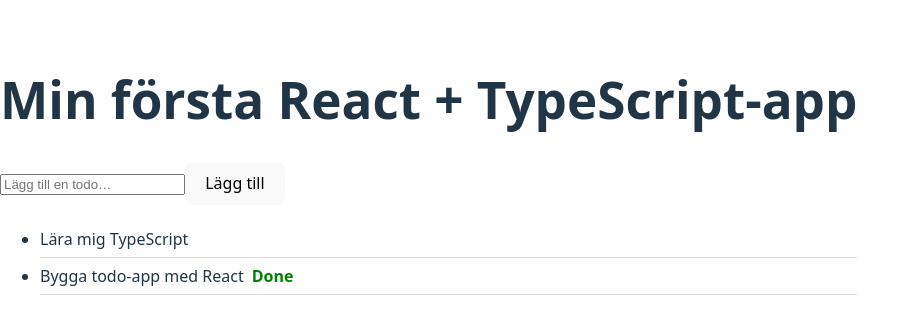
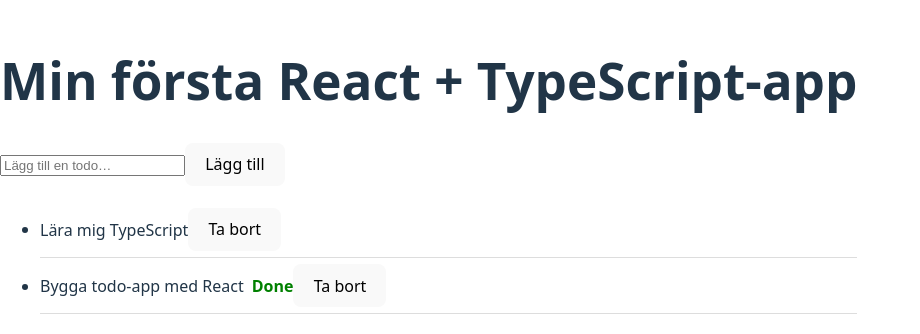
Before and after one commit to TaraKadir/todo-app, a React (Vite) app: page / in a window 1280 px wide. Shown: the part 226-560 px from the top of the page, without its empty margins (0-920 px from the left). Built offline with nearby package versions, Linux system fonts and the light colour scheme.

Commit message:
Lägger till radera-funktion utan några ikoner

```diff
--- a/src/App.tsx
+++ b/src/App.tsx
@@ -36,11 +36,20 @@
 
       <ul>
         {todos.map((todo) => (
-          <TodoItem key={todo.id} todo={todo} onToggle={handleToggleTodo} />
+          <TodoItem
+            key={todo.id}
+            todo={todo}
+            onToggle={handleToggleTodo}
+            onDelete={handleDeleteTodo}
+          />
         ))}
       </ul>
     </div>
   );
+
+  function handleDeleteTodo(id: number) {
+    setTodos((previousTodos) => previousTodos.filter((todo) => todo.id !== id));
+  }
 }
 
 export default App;
--- a/src/components/TodoItem.tsx
+++ b/src/components/TodoItem.tsx
@@ -10,17 +10,19 @@
 // 2. Props-typ för komponenten
 type TodoItemProps = {
   todo: Todo;
-  onToggle: (id: number) => void; // ⭐ Läggs till för att toggla done
+  onToggle: (id: number) => void;
+  onDelete: (id: number) => void;
 };
 
 // 3. Själva komponenten
-function TodoItem({ todo, onToggle }: TodoItemProps) {
+function TodoItem({ todo, onToggle, onDelete }: TodoItemProps) {
   return (
-    <li onClick={() => onToggle(todo.id)}>
-      {" "}
-      {/* ⭐ Klicka för att toggla */}
-      <span>{todo.title}</span>
+    <li>
+      <span onClick={() => onToggle(todo.id)}>{todo.title}</span>
+
       {todo.done && <span className="done">Done</span>}
+
+      <button onClick={() => onDelete(todo.id)}>Ta bort</button>
     </li>
   );
 }
```
